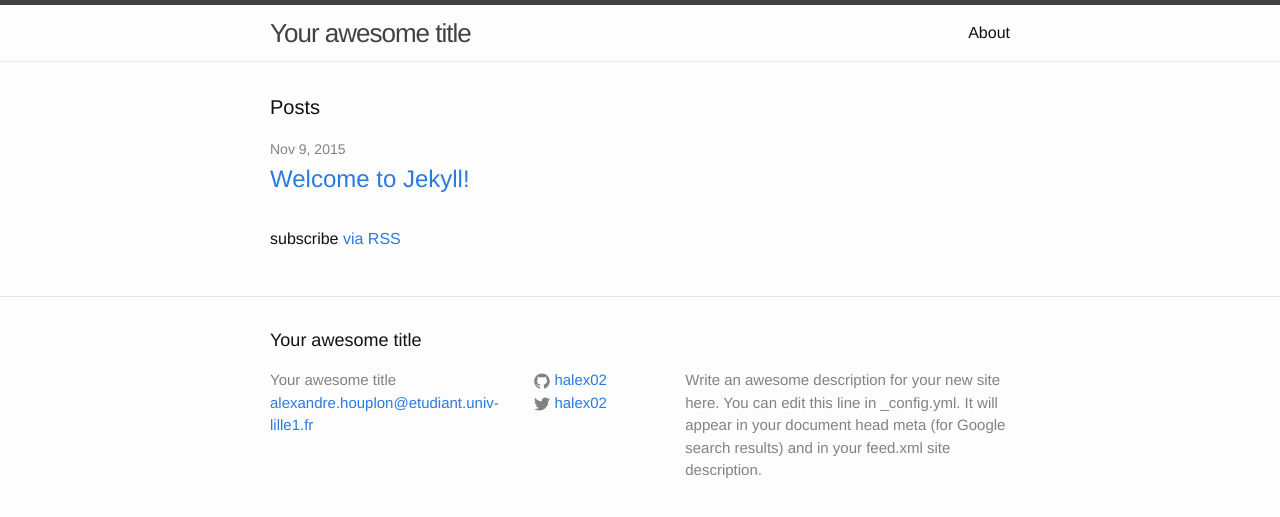
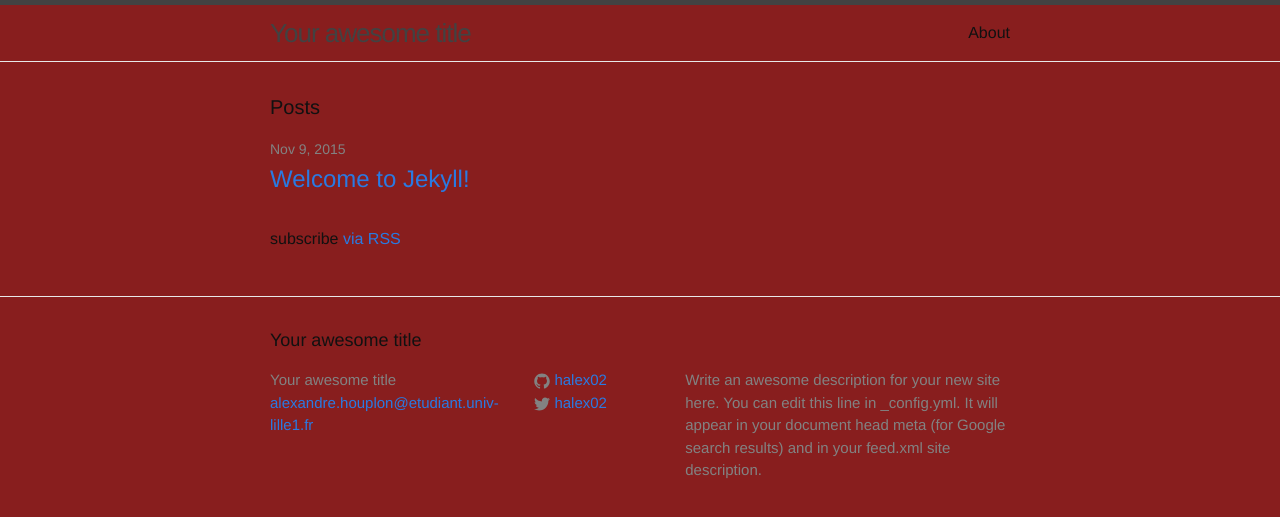
Before and after one commit to halex02/halex02.github.io, a Jekyll site: the page built from index.html, in a window 1280 px wide. Shown: the top 517 px of the page. Built offline with Jekyll 4.4.1, drawn with Linux system fonts in a browser that asks for light colours.

Commit message:
première modif css

```diff
--- a/css/main.scss
+++ b/css/main.scss
@@ -15,7 +15,7 @@ $base-line-height: 1.5;
 $spacing-unit:     30px;
 
 $text-color:       #111;
-$background-color: #fdfdfd;
+$background-color: #881e1e;
 $brand-color:      #2a7ae2;
 
 $grey-color:       #828282;
```
